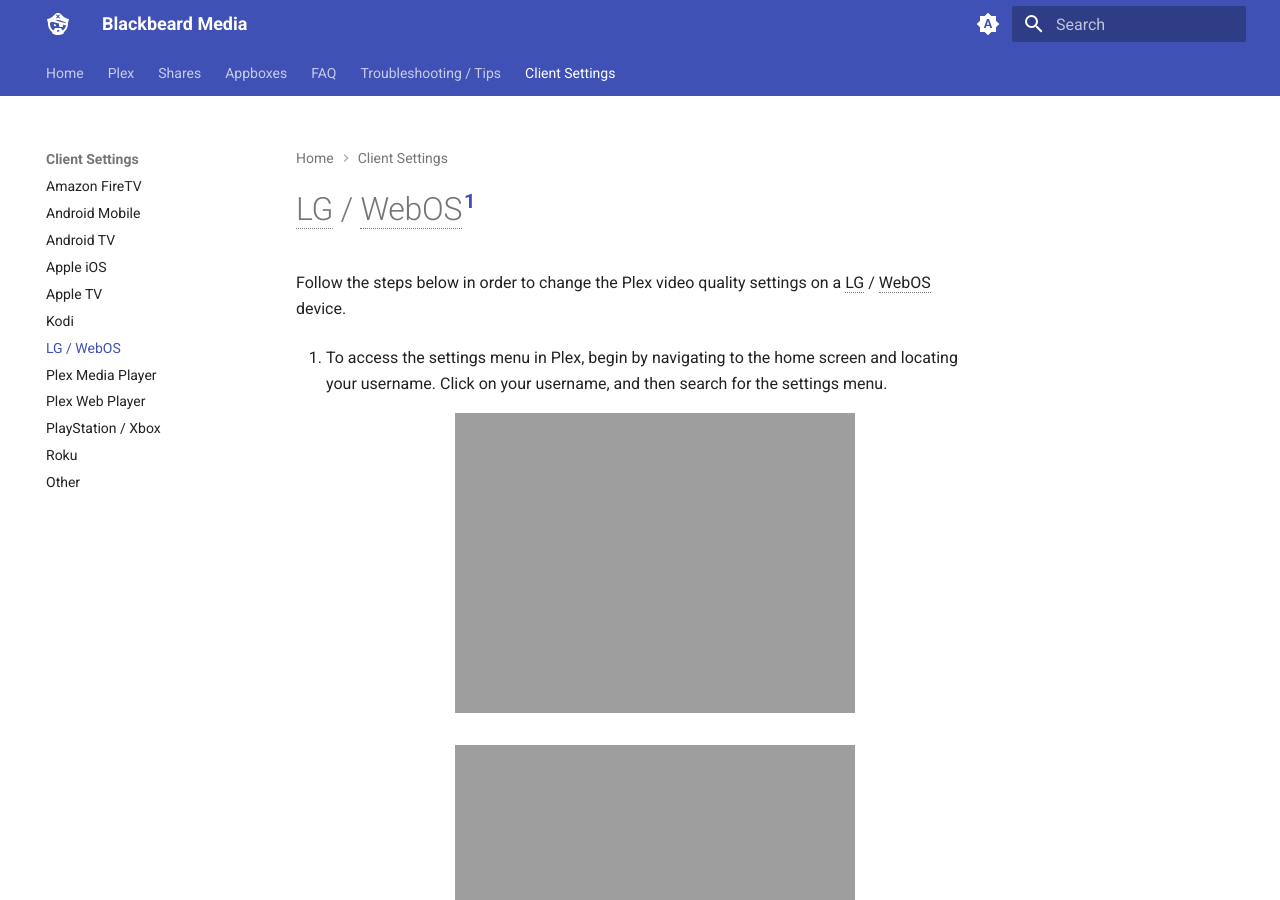
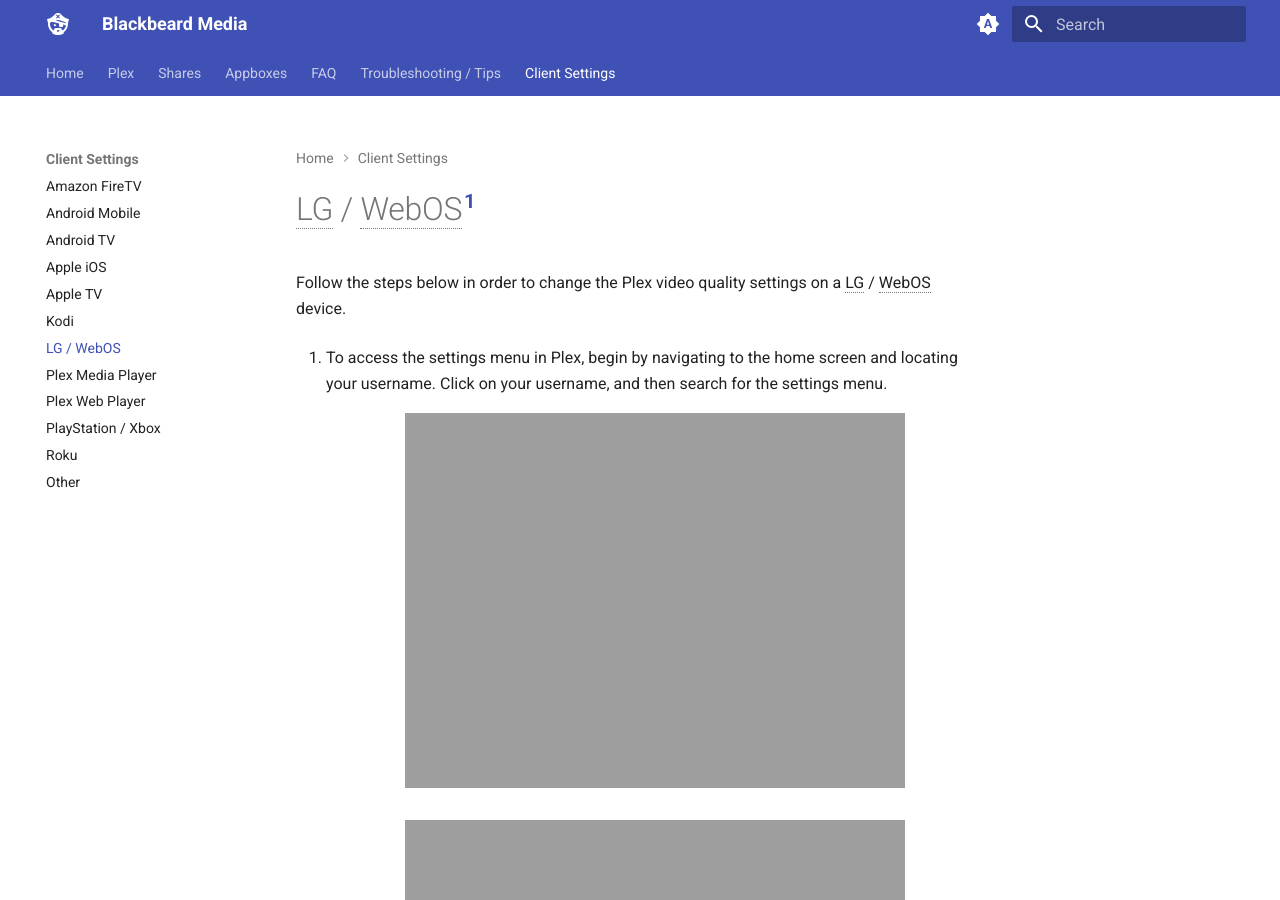
Before and after one commit to neomedia6989/docs-2, an MkDocs documentation site: the page built from docs/clients/lg.md, in a window 1280 px wide and 900 px high. Built offline with MkDocs 1.6.1 and Material for MkDocs 9.7.7, drawn with Linux system fonts in a browser that asks for light colours.

Commit message:
Update lg.md

```diff
--- a/docs/clients/lg.md
+++ b/docs/clients/lg.md
@@ -5,19 +5,19 @@
 1. To access the settings menu in Plex, begin by navigating to the home screen and locating your username. Click on your username, and then search for the settings menu.
 
     <figure markdown>
-    ![(../media/clients-lg-1.png)](https://docs.blackbeard.media/media/clients-lg-1.png)
+    ![(../media/clients-lg-1.png)](https://docs.blackbeard.media/media/clients-lg-1.png){ width=500 }
       <figcaption></figcaption>
     </figure>
 
     <figure markdown>
-    ![(../media/clients-lg-2.png)](https://docs.blackbeard.media/media/clients-lg-2.png)
+    ![(../media/clients-lg-2.png)](https://docs.blackbeard.media/media/clients-lg-2.png){ width=500 }
       <figcaption></figcaption>
     </figure>
 
 2. Adjust the Plex video settings by opening the Settings menu, clicking on "**Video**", and setting Local Quality, Remote Quality, and Online Quality to "**Original**", as well as **checking the boxes** for "Allow Direct Play" and "Allow Direct Stream".
 
     <figure markdown>
-    ![(../media/clients-lg-3.png "Set quality to 'Original' and turn on Direct Play / Stream")](https://docs.blackbeard.media/media/clients-lg-3.png)
+    ![(../media/clients-lg-3.png "Set quality to 'Original' and turn on Direct Play / Stream")](https://docs.blackbeard.media/media/clients-lg-3.png){ width=700 }
       <figcaption></figcaption>
     </figure>
 
```
